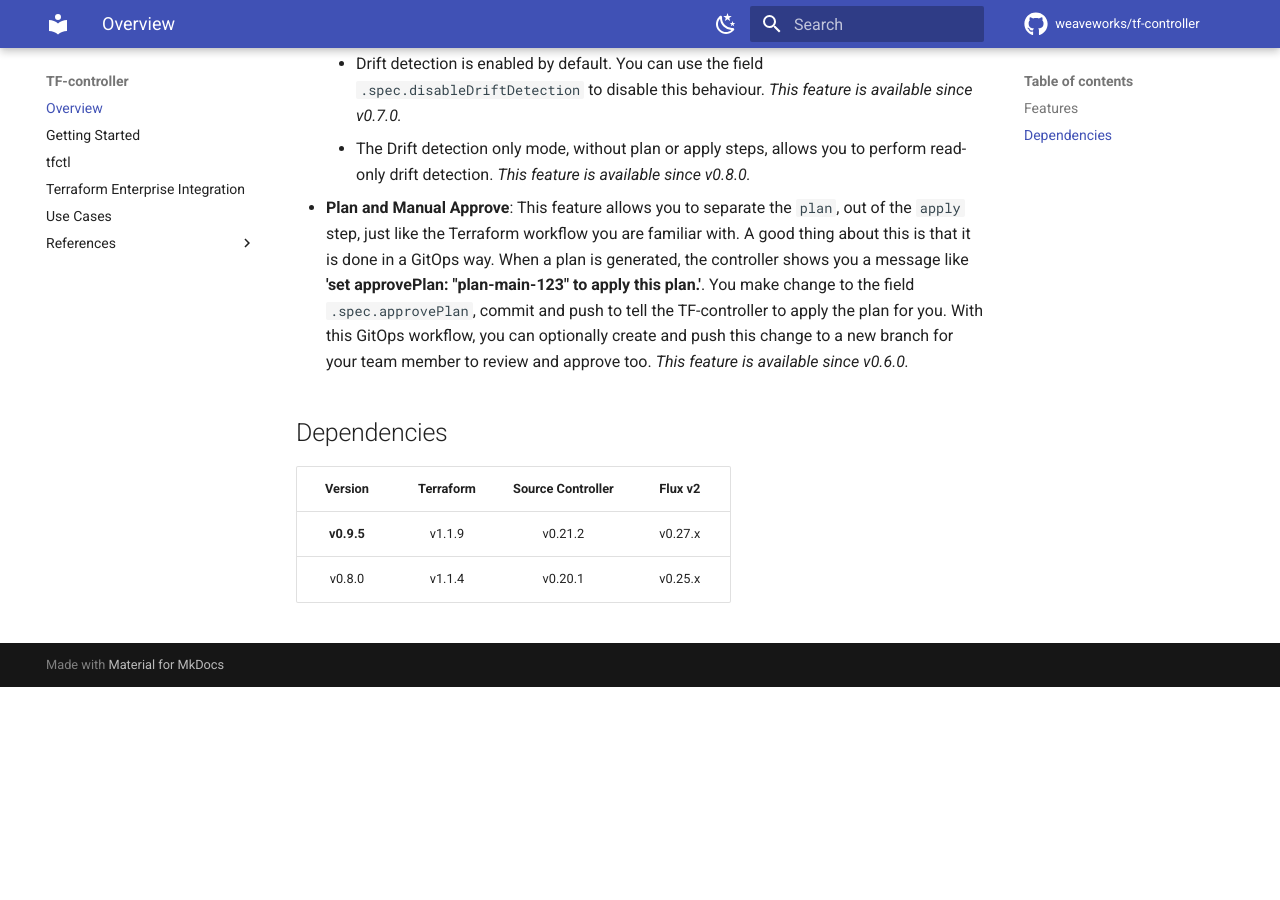
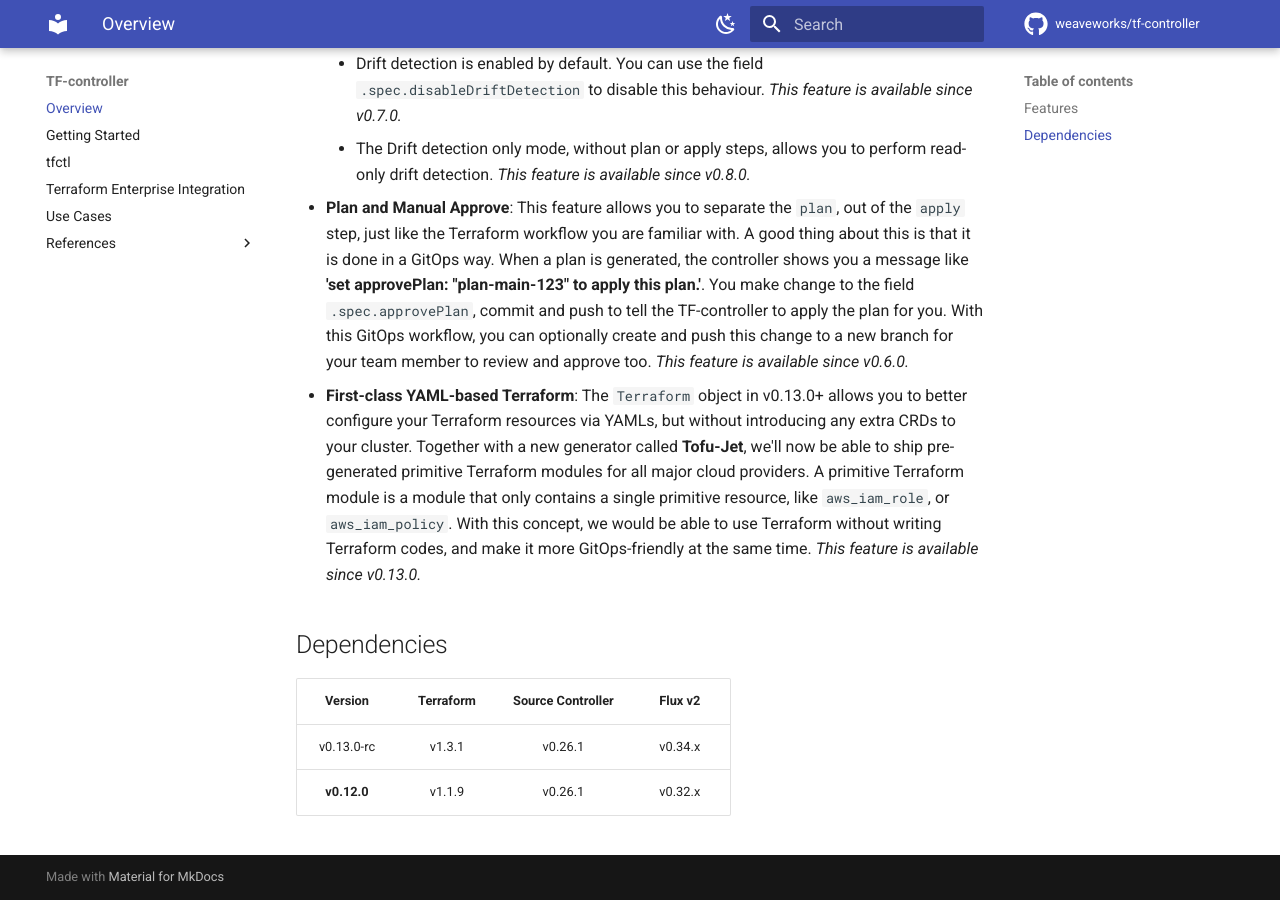
Before and after one commit to flux-iac/tofu-controller, an MkDocs documentation site: the page built from docs/index.md, in a window 1280 px wide and 900 px high, scrolled down 1059 px. Built offline with MkDocs 1.6.1 and Material for MkDocs 9.7.7, drawn with Linux system fonts in a browser that asks for light colours; comment, search, counter and statistics services are not loaded; before the commit the page ends 1746 px from its top, so only the background shows below that.

Commit message:
prepare for v0.13.0-rc.2
Signed-off-by: Chanwit Kaewkasi <chanwit@gmail.com>

```diff
--- a/docs/index.md
+++ b/docs/index.md
@@ -41,10 +41,16 @@
     You make change to the field `.spec.approvePlan`, commit and push to tell the TF-controller to apply the plan for you.
     With this GitOps workflow, you can optionally create and push this change to a new branch for your team member to
     review and approve too. _This feature is available since v0.6.0._
+  * **First-class YAML-based Terraform**: The `Terraform` object in v0.13.0+ allows you to better configure your
+    Terraform resources via YAMLs, but without introducing any extra CRDs to your cluster. Together with a new generator
+    called **Tofu-Jet**, we'll now be able to ship pre-generated primitive Terraform modules for all major cloud providers.
+    A primitive Terraform module is a module that only contains a single primitive resource, like `aws_iam_role`, or `aws_iam_policy`.
+    With this concept, we would be able to use Terraform without writing Terraform codes, and make it more GitOps-friendly at the same time.
+    _This feature is available since v0.13.0._
 
 ## Dependencies
 
-|  Version   | Terraform | Source Controller | Flux v2 |
-|:----------:|:---------:|:-----------------:|:-------:|
-| **v0.9.5** |  v1.1.9   |      v0.21.2      | v0.27.x |
-|   v0.8.0   |  v1.1.4   |      v0.20.1      | v0.25.x |
+|   Version   | Terraform | Source Controller | Flux v2 |
+|:-----------:|:---------:|:-----------------:|:-------:|
+| v0.13.0-rc  |  v1.3.1   |      v0.26.1      | v0.34.x |
+| **v0.12.0** |  v1.1.9   |      v0.26.1      | v0.32.x |
--- a/docs/rc.yaml
+++ b/docs/rc.yaml
@@ -20,7 +20,7 @@
       sourceRef:
         kind: HelmRepository
         name: tf-controller
-      version: '>=0.6.4'
+      version: '>=0.8.0'
   interval: 1h0s
   releaseName: tf-controller
   targetNamespace: flux-system
@@ -41,7 +41,7 @@
     caCertValidityDuration: 24h
     certRotationCheckFrequency: 30m
     image:
-      tag: v0.12.0
+      tag: v0.13.0-rc.2
     runner:
       image:
-        tag: v0.12.0
+        tag: v0.13.0-rc.2
```
Also changed, not shown: charts/tf-controller/README.md (+2 -2 lines), docs/getting_started.md (+10 -1 lines), 4 other files.
